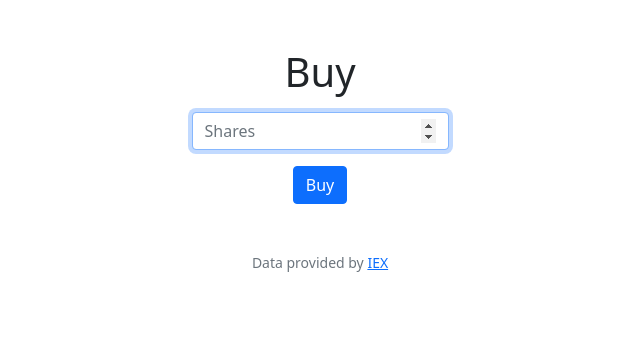
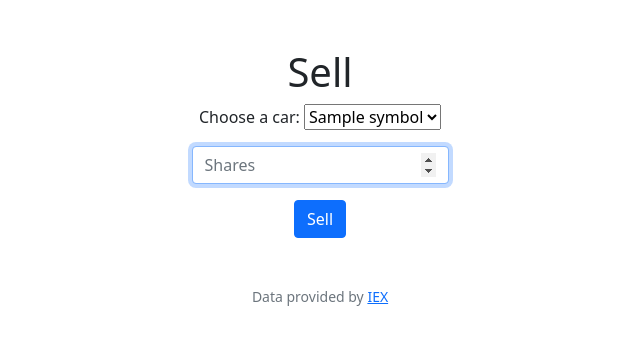
Before and after one commit to yeye11117/CS50-Codes, a Flask app: template finance/templates/sell.html in a window 1280 px wide. Shown: the part 76-421 px from the top of the page, without its empty margins (320-960 px from the left). Run offline with Flask 2, Linux system fonts and the light colour scheme; the template is opened without the code that fills it: most values are stand-ins (such as "Sample title", 1, 10 or a date in 2020); some libraries are stand-ins or nearby versions.

Commit message:
Sat, Nov 5, 2022, 12:24 AM +00:00

```diff
--- a/finance/templates/sell.html
+++ b/finance/templates/sell.html
@@ -5,14 +5,20 @@
 {% endblock %}
 
 {% block main %}
-    <h1>Buy</h1>
+    <h1>Sell</h1>
     <form action="/buy" method="post">
         <div class="mb-3">
+            <label for="cars">Choose a car:</label>
 
+            <select name="symbol">
+                {% for symbol in symbols %}
+                    <option value="{{ symbol }}">{{ symbol }}</option>
+                {% endfor %}
+            </select>
         </div>
         <div class="mb-3">
             <input autocomplete="off" autofocus class="form-control mx-auto w-auto" name="shares" placeholder="Shares" type="number">
         </div>
-        <button class="btn btn-primary" type="submit">Buy</button>
+        <button class="btn btn-primary" type="submit">Sell</button>
     </form>
 {% endblock %}
```
